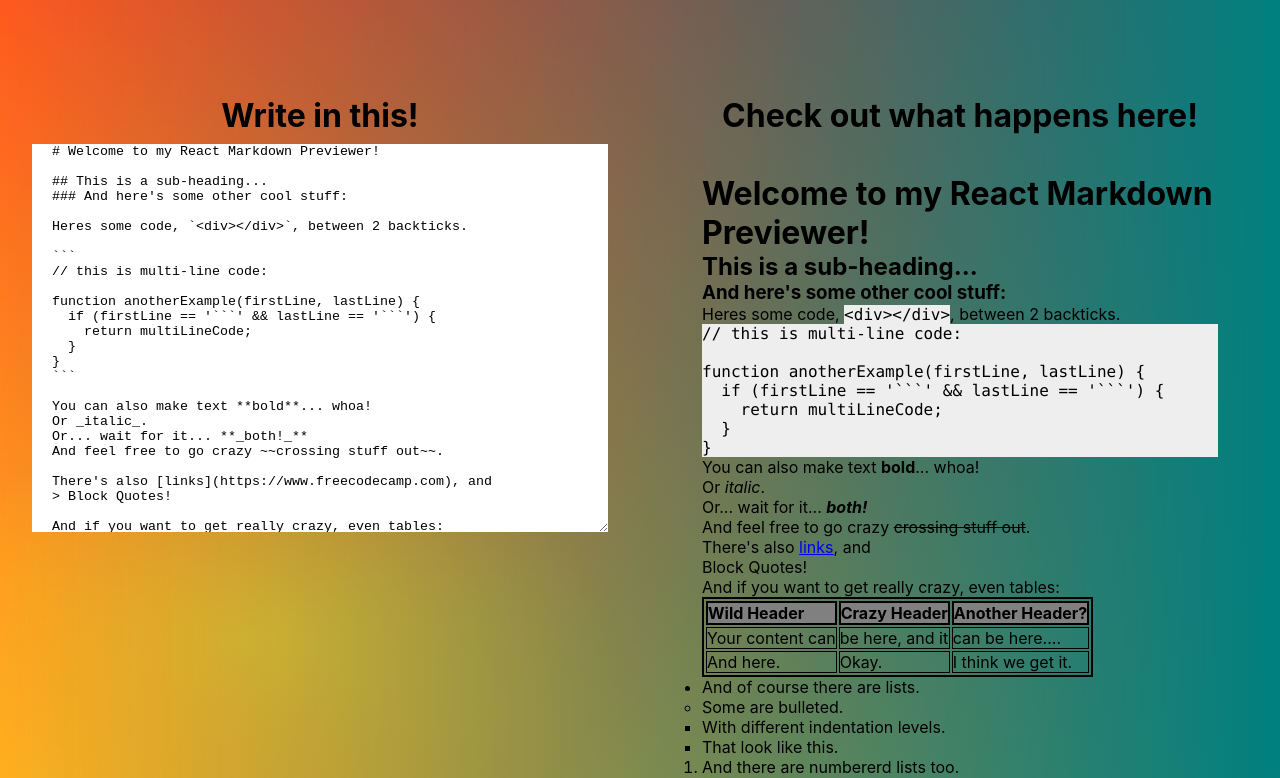
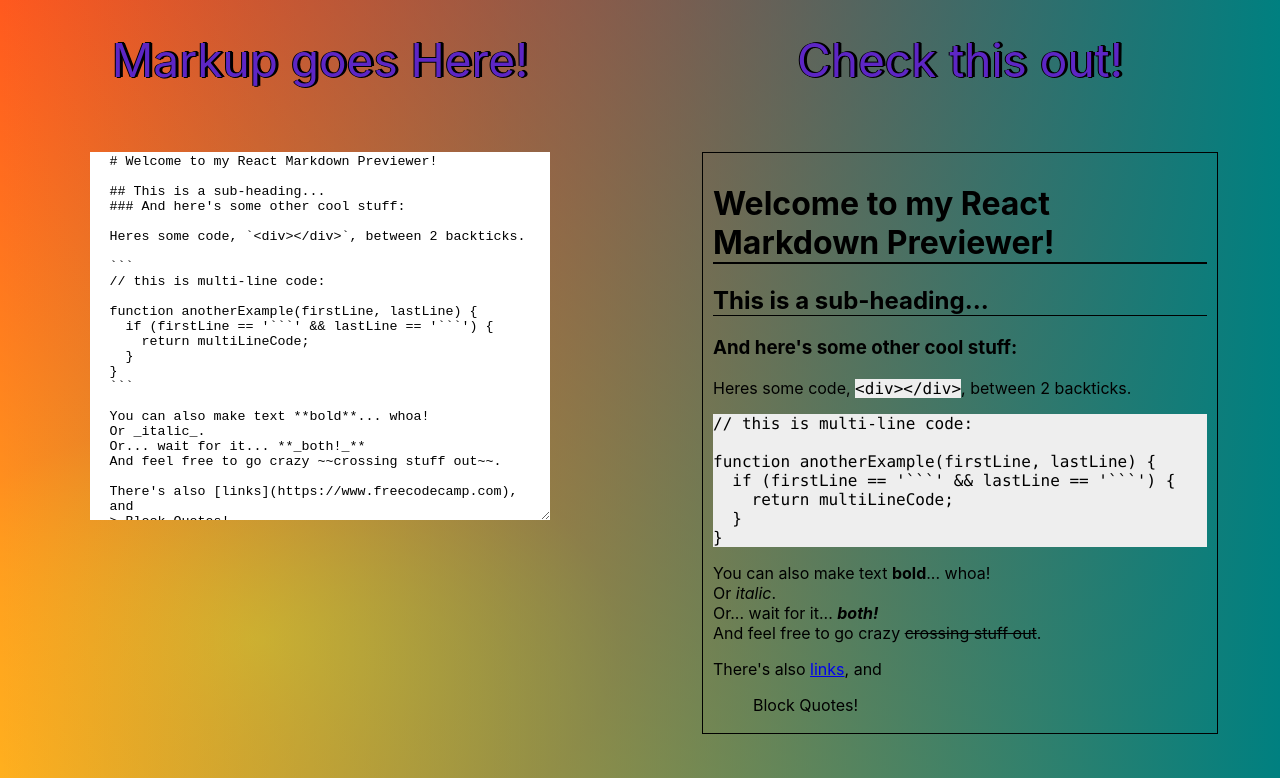
Before and after one commit to LaurentLabine/fcc-frontend-markdown-previewer, a React (Create React App) app: page / in a window 1280 px wide. Shown: the top 778 px of the page. Built offline with nearby package versions, Linux system fonts and the light colour scheme.

Commit message:
Styled a bit more and removed unused features

```diff
--- a/src/component.css
+++ b/src/component.css
@@ -1,6 +1,5 @@
-* {
-    margin: 0;
-    padding: 0;
+body {
+    margin-top: 0;
 }
 
 table {
@@ -26,6 +25,13 @@ pre {
 }
 
 img {
-    height: 20px;
-    background: transparent !important;
+    height: 200px;
 }
+
+h1 {
+    border-bottom: 2px solid black;
+}
+
+h2 {
+    border-bottom: 1px solid black;
+}
--- a/src/previewer/component.js
+++ b/src/previewer/component.js
@@ -1,22 +1,23 @@
-import { FontAwesomeIcon } from '@fortawesome/react-fontawesome';
+import { faBlackTie } from '@fortawesome/free-brands-svg-icons';
 import React from 'react';
 import styled from 'styled-components';
 import '../component.css';
 const marked = require("marked");
 
-const Toolbar = styled.div`
-${'' /* background-color: white; */}
-height: 3rem;
+const ContainerHeader = styled.header `
+    color: #5D26C5;
+    text-shadow: -1px 0 0 #000000, 1px 1px 0 #000000, 2px -1px 0 #000000, 3px 0 0 #000000;
+    font-size: 46px;
+    overflow: hidden;
 `
 
 const BodyContainer = styled.div `
   background: linear-gradient(to right, rgba(0,0,0,0), teal), linear-gradient(to right, rgba(255,0,100,.3), rgba(255,100,127,.2)), linear-gradient(to top right, yellow, rgba(0,0,0,0)), radial-gradient(closest-corner at 20% 80%, yellow, red);
   background-attachment: fixed;
   display: flex;
-  padding-top: 4rem;
   text-align: center;
-  padding-bottom : 10rem;
   min-width: 500px;
+  height: 100vh;
 `
 
 const Container = styled.div `
@@ -24,24 +25,28 @@ display: flex;
 flex-direction: column;
 float: left;
 width: 50%;
-${'' /* border: 5px solid red; */}
 margin: 2rem;
 `
 const editorStyle = {
   boxSizing: "border-box",
   height: "50%",
   display: "flex",
-  width: "100%",
+  width: "80%",
   margin: "0 auto",
-  width: "100%",
   paddingLeft: "20px",
-  border: "none"
+  border: "none",
+  marginTop: "4rem"
 
 }
 
 const previewStyle = {
   textAlign: "left",
-  margin: "30px"
+  margin: "30px",
+  padding: "10px",
+  height: "70vh",
+  overflow: "auto",
+  marginTop: "4rem",
+  border: "1px solid black"
 }
 
 marked.setOptions({
@@ -73,15 +78,11 @@ export class MarkdownPreviewer extends React.Component {
     render() {
         return (
         <BodyContainer>
-        <Container>
-          <Toolbar><h1>Write in this!</h1>
-          </Toolbar>
+        <Container><ContainerHeader class="castellar">Markup goes Here!</ContainerHeader>
           <Editor input={this.props.text} onChange = {() => this.props.inputChanged(document.getElementById("editor").value)}/>
         </Container>
         <Container>
-          <Toolbar>
-          <h1>Check out what happens here!</h1>
-          </Toolbar>
+          <ContainerHeader class="castellar">Check this out!</ContainerHeader>
           <Preview input={this.props.text} />
         </Container>
         </BodyContainer>
--- a/src/previewer/reducer.js
+++ b/src/previewer/reducer.js
@@ -42,7 +42,9 @@ And here. | Okay. | I think we get it.
 1. Use just 1s if you want!
 1. And last but not least, let's not forget embedded images:
 
-![React Logo w/ Text](https://goo.gl/Umyytc)
+Powered by
+
+![React Logo w/ Text](https://assets.website-files.com/5d3152346d95065922960b3a/5e3a1ff80e42b09129d3cacd_React_logo.png)
 `;
 
 export const markdownReducer = function(state = { type: INPUT_UPDATED, text: initialText, editorMaximized: false, outputMaximized: false }, action) {
```
